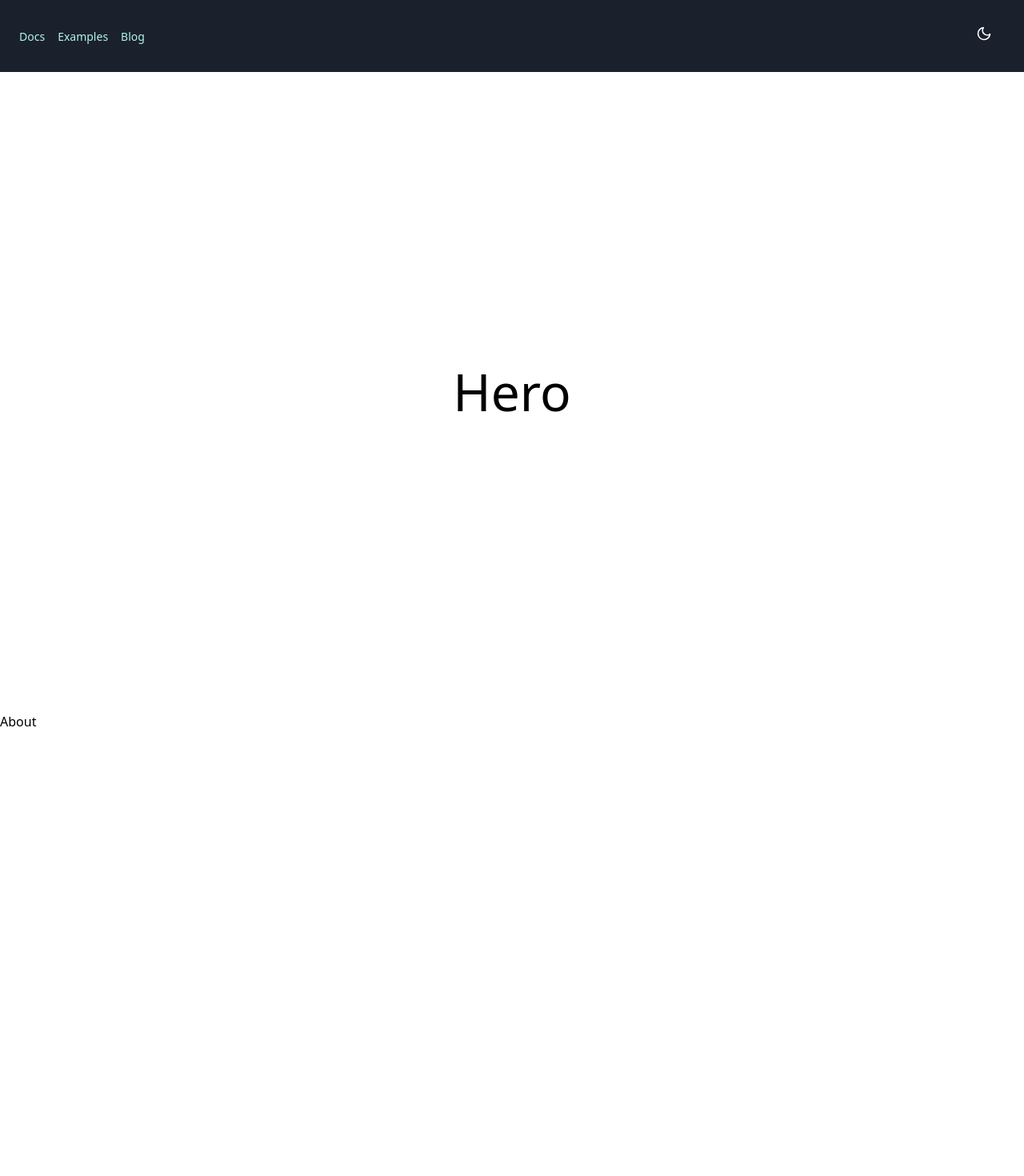
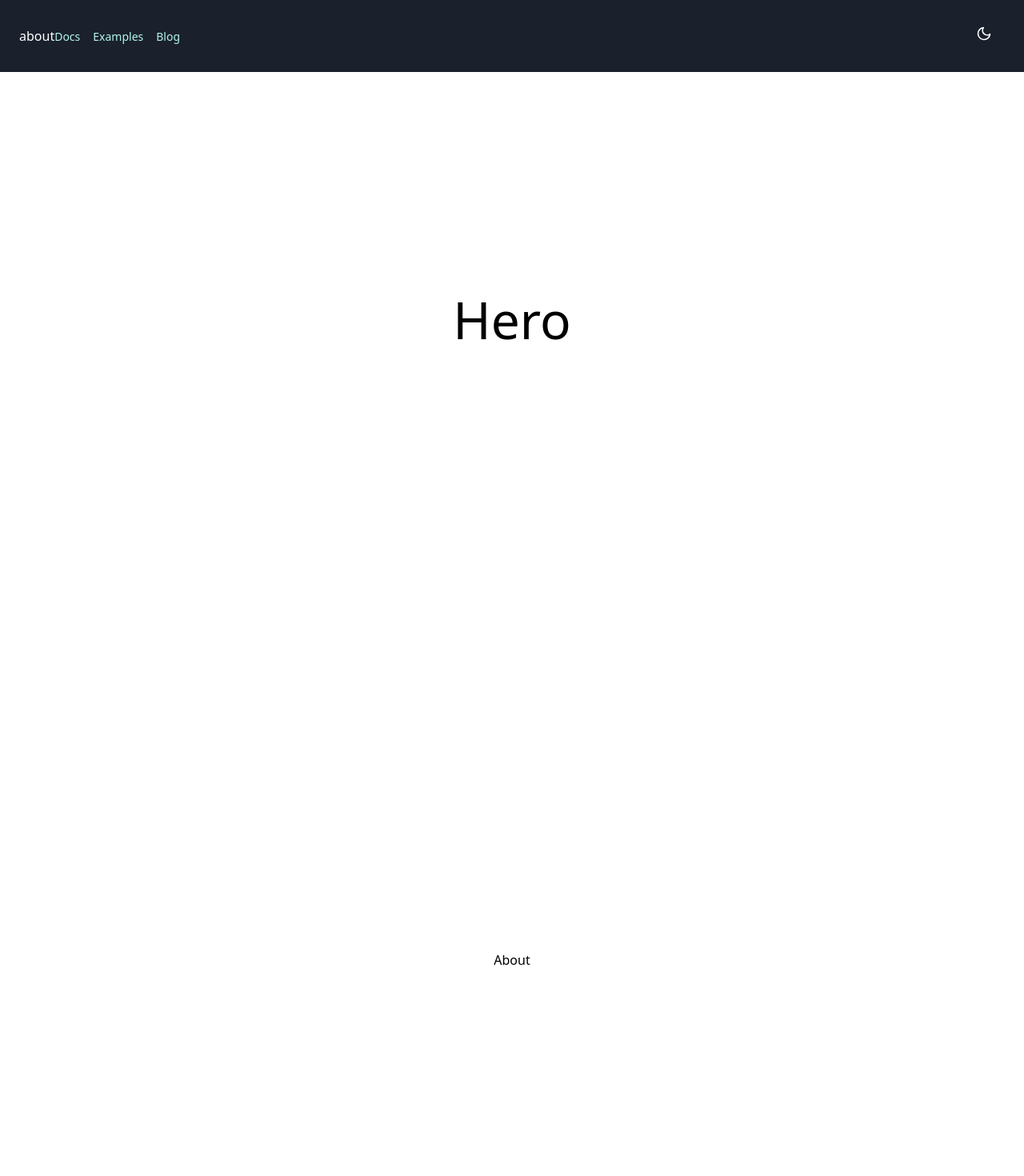
Before and after one commit to trchristensen/react-portfolio, a React (Create React App) app: page / in a window 1280 px wide. Shown: the top 1470 px of the page at 80% size. Before the commit the page ends 914 px from the top, so only its background shows below. Built offline with nearby package versions, Linux system fonts and the light colour scheme.

Commit message:
adding react waypoints for active section highlighting in the navbar

```diff
--- a/package.json
+++ b/package.json
@@ -12,6 +12,7 @@
     "react-scripts": "3.4.1",
     "react-spring": "^8.0.27",
     "react-tailwindcss": "^1.0.0",
+    "react-waypoint": "^9.0.3",
     "recoil": "^0.0.10",
     "tailwindcss": "^1.4.6"
   },
--- a/src/App.js
+++ b/src/App.js
@@ -29,6 +29,7 @@ const App = () => {
       <Header data={data} />
       <Hero />
       <About />
+      <About />
     </div>
   );
 }
--- /dev/null
+++ b/src/atoms/activeSectionState.js
@@ -0,0 +1,6 @@
+import { atom } from "recoil";
+
+export const activeSectionState = atom({
+         key: "activeSectionState", // unique ID (with respect to other atoms/selectors)
+         default: '', // default value (aka initial value)
+       });
--- a/src/components/about/about.component.jsx
+++ b/src/components/about/about.component.jsx
@@ -1,9 +1,24 @@
 import React from 'react';
+import { useSetRecoilState } from "recoil";
+import { Waypoint } from "react-waypoint";
+import { activeSectionState } from "../../atoms/activeSectionState";
 
 const About = () => {
+    const setActiveSection = useSetRecoilState(activeSectionState);
+
     return (
+          <Waypoint
+      onLeave={() => console.log("left about!")}
+      onEnter={() => setActiveSection('about')}
+      >
+      <section
+        id="about"
+        className="h-screen bg-white flex items-center justify-center"
+      >
         <h2>About</h2>
-    )
+      </section>
+      </Waypoint>
+    );
 }
 
 export default About;
--- a/src/components/header/header.component.jsx
+++ b/src/components/header/header.component.jsx
@@ -1,5 +1,6 @@
-import React from "react";
+import React, { useEffect } from "react";
 import { themeState } from "../../atoms/themeState";
+import { activeSectionState } from "../../atoms/activeSectionState";
 import { useSetRecoilState, useRecoilValue } from "recoil";
 
 const SunIcon = () => (
@@ -55,8 +56,11 @@ const Header = ({ data }) => {
     theme === "light" ? setTheme("dark") : setTheme("light");
   };
 
+  const activeSection = useRecoilValue(activeSectionState);
+
   return (
-    <nav className="flex items-center justify-between flex-wrap bg-gray-900 p-6">
+    <nav className="flex items-center justify-between flex-wrap bg-gray-900 p-6 fixed w-full">
+      <span className="text-white">{ activeSection }</span>
       <div className="block lg:hidden">
         <button
           onClick={() => setNavOpen(!navOpen)}
--- a/src/components/hero/hero.component.jsx
+++ b/src/components/hero/hero.component.jsx
@@ -1,7 +1,19 @@
 import React from 'react';
+import { Waypoint } from "react-waypoint";
+import { activeSectionState } from "../../atoms/activeSectionState";
+import { useSetRecoilState } from "recoil";
+
+
 
 const Hero = () => {
+
+    const setActiveSection = useSetRecoilState(activeSectionState);
+
     return (
+      <Waypoint
+      onLeave={() => console.log("left hero!")}
+      onEnter={() => setActiveSection('hero')}
+      >
         <section
           id="hero"
           className="h-screen bg-primary flex items-center justify-center"
@@ -12,6 +24,7 @@ const Hero = () => {
             </div>
           </div>
         </section>
+      </Waypoint>
     );
 }
 
```
Also changed, not shown: 1 other file (tests, documents, lock files or other folders). Lines whose indentation alone changed are shown as unchanged.
